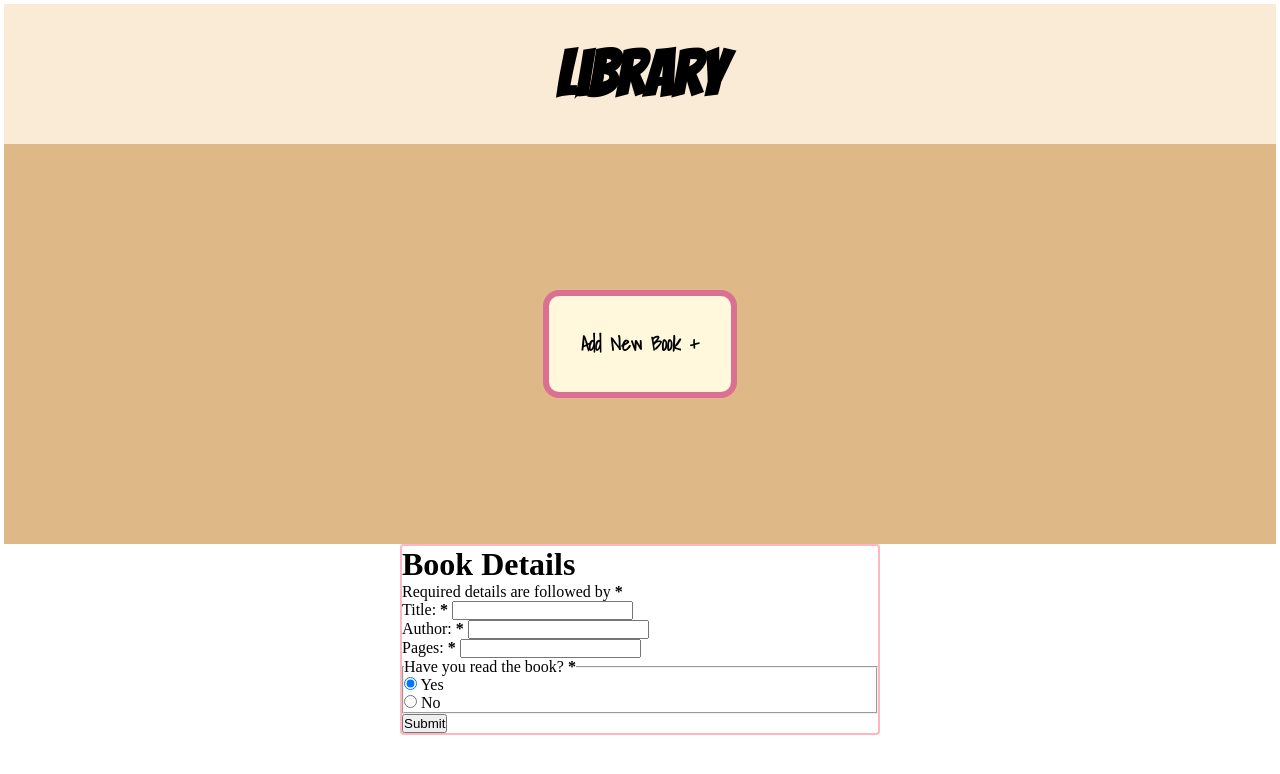
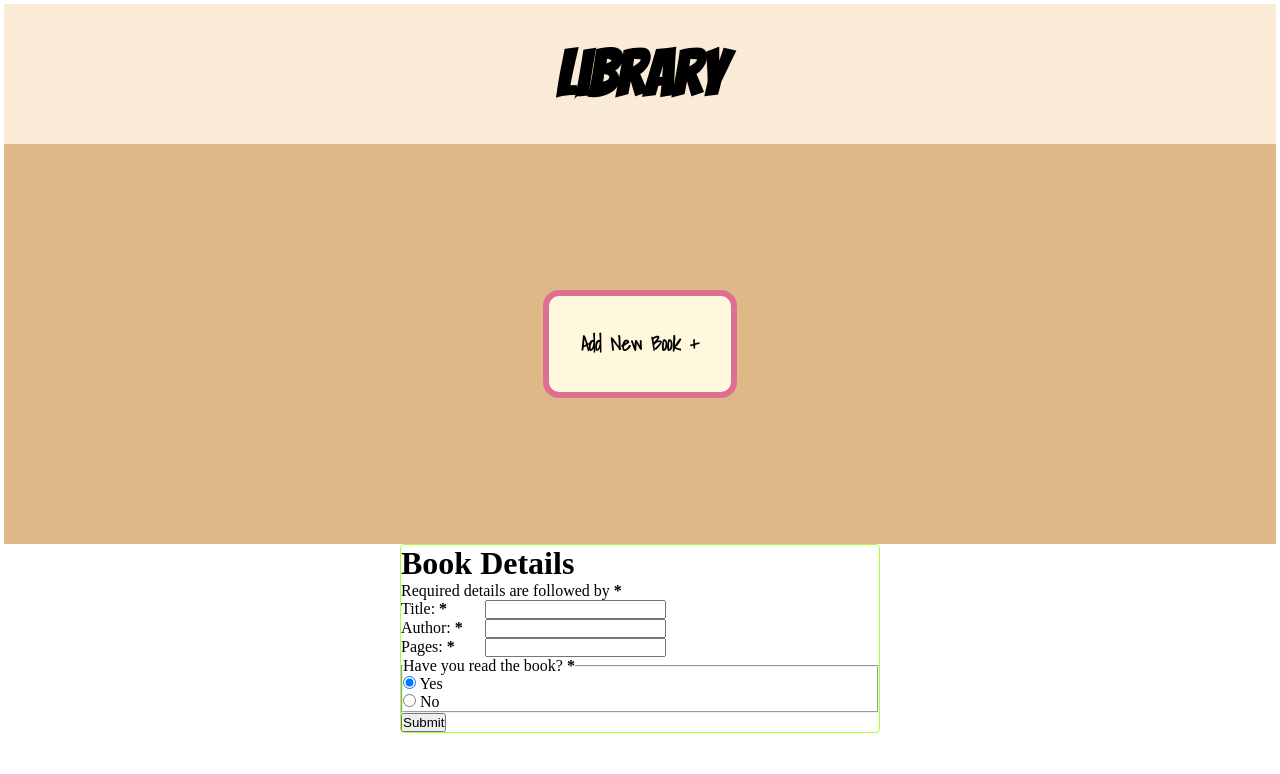
Before and after one commit to Aihhhhhh/Library, a plain HTML site: page index.html in a window 1280 px wide. Drawn offline with Linux system fonts and the light colour scheme.

Commit message:
Add styling to the labels to make the inut boxes be of the same length

```diff
--- a/styles.css
+++ b/styles.css
@@ -14,7 +14,7 @@ body{
     justify-content: center;
     align-items: center;
     flex-wrap: wrap;
-    height: 140px;
+    height: 14rem;
     max-width: 100%;
     background-color: antiquewhite;
     font-family: "Bangers",system-ui, -apple-system, BlinkMacSystemFont, 'Segoe UI', Roboto, Oxygen, Ubuntu, Cantarell, 'Open Sans', 'Helvetica Neue', sans-serif;
@@ -38,9 +38,9 @@ body{
 }
 form{
     font-size: 1.6rem;
-    width: 480px;
+    width: 48rem;
     margin: 0 auto;
-    border: 2px solid lightpink;
+    border: 1px solid greenyellow;
     border-radius: 4px;
 }
 ul{
@@ -53,3 +53,8 @@ ul{
     flex-direction: column;
     justify-content: space-evenly;
 }
+label{
+    display: inline-block;
+    width: 8rem;
+    text-align: start;
+}
```
